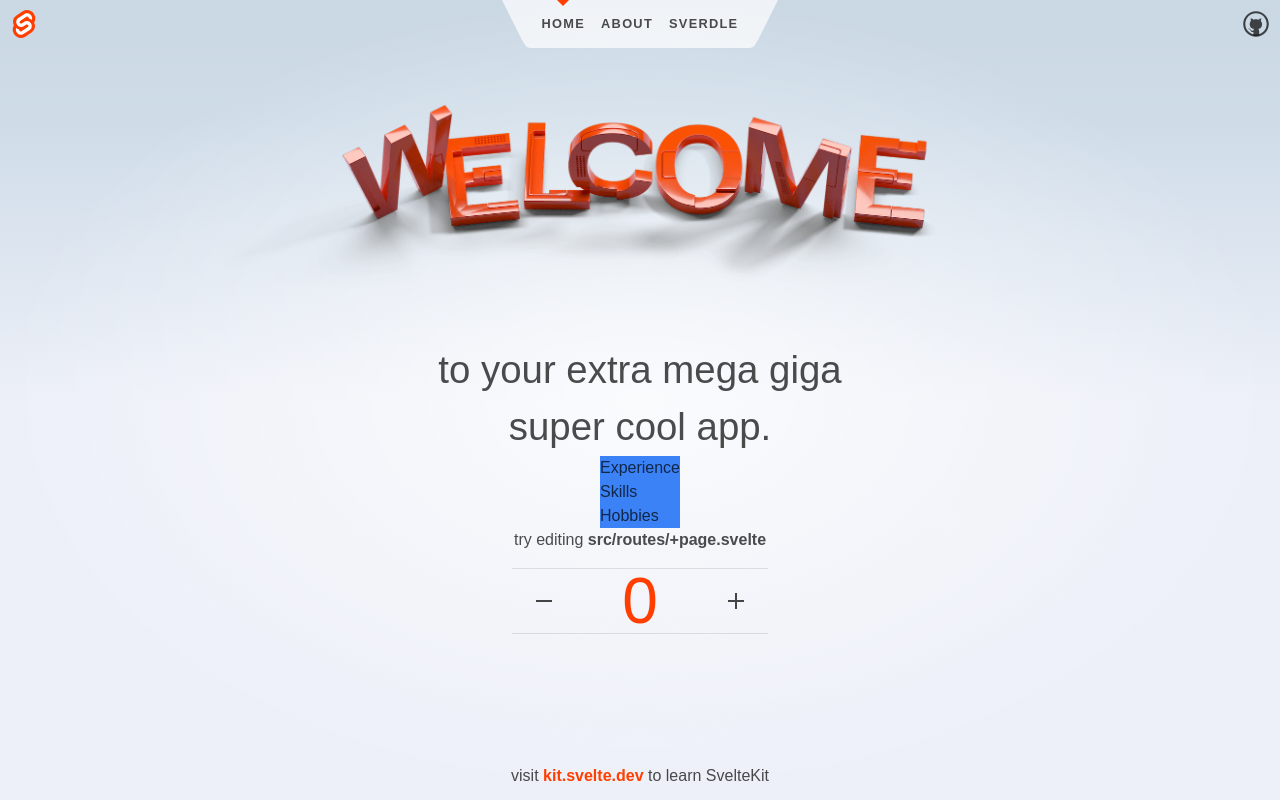
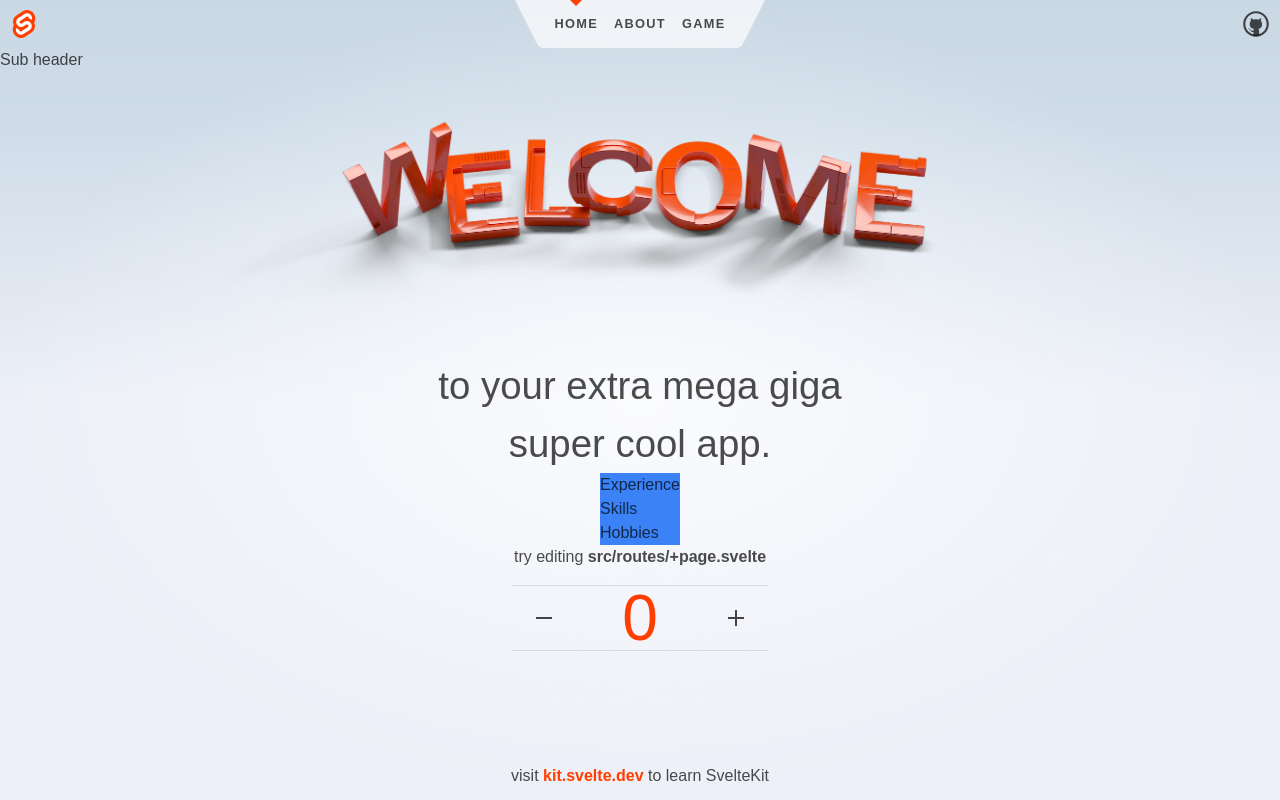
Before and after one commit to B00031080/stupiddemo, a SvelteKit app: page / in a window 1280 px wide. Shown: the top 800 px of the page. Built offline with nearby package versions, Linux system fonts and the light colour scheme.

Commit message:
Test better header

```diff
--- a/src/routes/+layout.svelte
+++ b/src/routes/+layout.svelte
@@ -2,6 +2,7 @@
 
 <div class="app">
 	<Header></Header>
+	<p>Sub header</p>
 
 	<main>
 		<slot></slot>
--- a/src/routes/Header.svelte
+++ b/src/routes/Header.svelte
@@ -23,7 +23,7 @@
 				<a href="/about">About</a>
 			</li>
 			<li aria-current={$page.url.pathname.startsWith('/sverdle') ? 'page' : undefined}>
-				<a href="/sverdle">Sverdle</a>
+				<a href="/sverdle">Game</a>
 			</li>
 		</ul>
 		<svg viewBox="0 0 2 3" aria-hidden="true">
```
